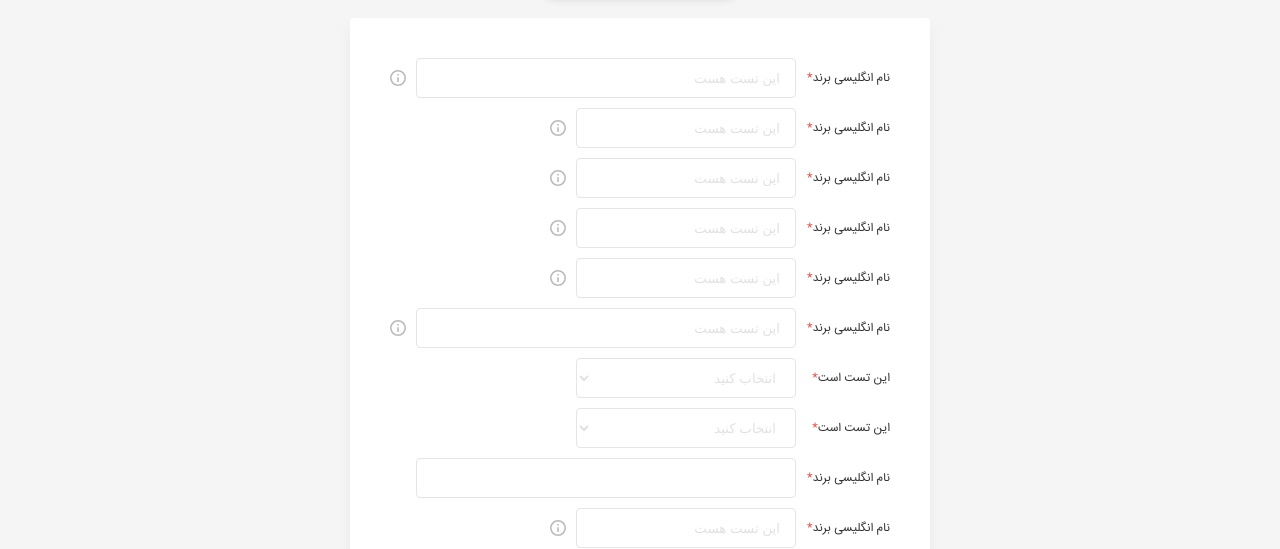
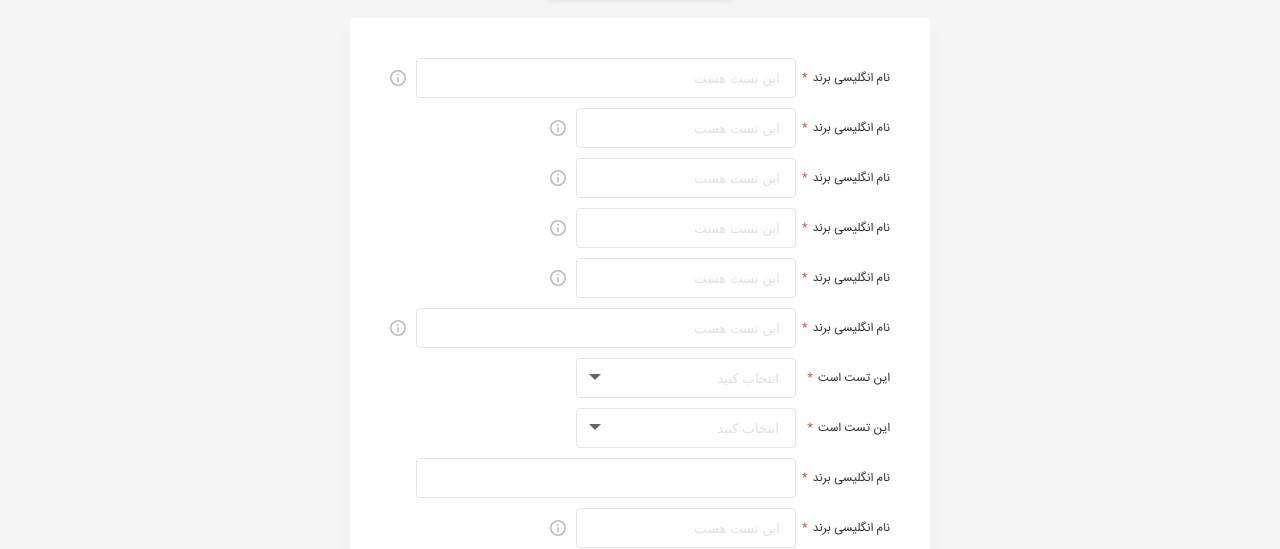
Before and after one commit to Saeed-jlnsi/vandar, a Vue app: page /#/ in a window 1280 px wide. Shown: the part 253-802 px from the top of the page. Built offline with nearby package versions, Linux system fonts and the light colour scheme.

Commit message:
Add margin-right to THE STAR-ICON && hide the default ARROW-ICON and create a new custom one

```diff
--- a/src/components/CustomInput/custom-input.scss
+++ b/src/components/CustomInput/custom-input.scss
@@ -37,6 +37,7 @@
 
     .star-icon {
         color: #D44D42;
+        margin-right: 5px;
     }
 }
 
--- a/src/components/CustomSelect/custom-select.scss
+++ b/src/components/CustomSelect/custom-select.scss
@@ -15,12 +15,35 @@
         padding-right: 15px;
         background-color: #fff;
         color: #E1E1E1;
+        // TO HIDE THE ARROW ICON OF THE SELECT BOX
+        -webkit-appearance: none;
+        -moz-appearance: none;
+        text-indent: 1px;
+        text-overflow: '';
     }
 
     .star-icon {
         color: #D44D42;
+        margin-right: 5px;
     }
 
+}
+
+
+
+// CHANGE THE COLOR OF THE SELECT'S ARROW
+
+.select-wrapper:after {
+    width: 0;
+    height: 0;
+    border-left: 6px solid transparent;
+    border-right: 6px solid transparent;
+    border-top: 6px solid #666666;
+    position: relative;
+    top: 40%;
+    left: 25px;
+    content: "";
+    z-index: 98;
 }
 
 @media only screen and (max-width: 480px) {
@@ -33,26 +56,3 @@
         }
     }
 }
-
-
-// CHANGE THE COLOR OF THE SELECT'S ARROW
-
-// .select-wrapper:after {
-//     border: 6px solid transparent;
-//     border-color: #333333 transparent transparent transparent;
-//     content: "";
-//     position: relative;
-//     top: 10px;
-//     left: 16px;
-
-//     // width: 0;
-//     // height: 0;
-//     // border-left: 6px solid transparent;
-//     // border-right: 6px solid transparent;
-//     // border-top: 6px solid #f00;
-//     // position: absolute;
-//     // top: 40%;
-//     // right: 5px;
-//     // content: "";
-//     // z-index: 98;
-// }
--- a/src/components/CustomTextArea/custom-text-area.scss
+++ b/src/components/CustomTextArea/custom-text-area.scss
@@ -28,6 +28,7 @@
 
     .star-icon {
         color: #D44D42;
+        margin-right: 5px;
     }
 }
 
```
